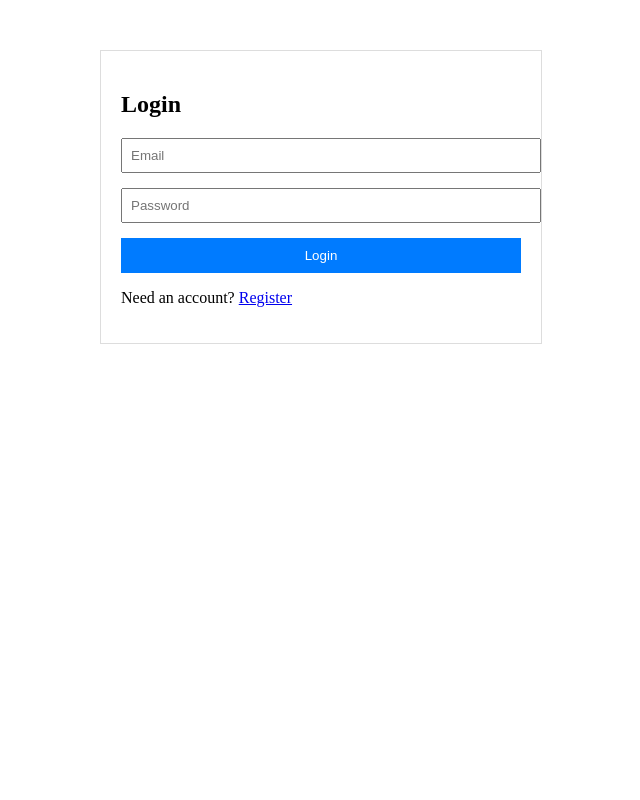
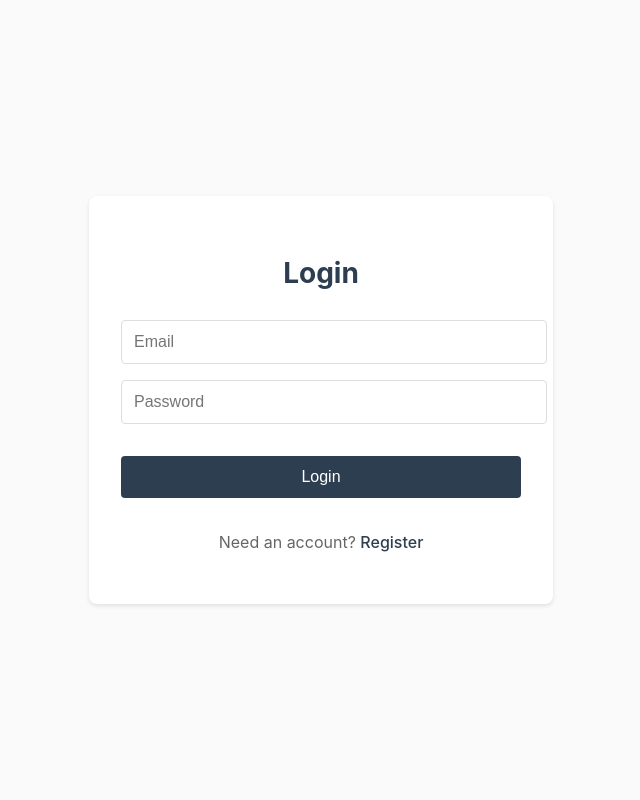
Before and after one commit to Dalhatmd/Blog_site, a Flask app: page / in a window 1280 px wide. Shown: the whole page, without its empty margins (319-959 px from the left). Run offline with Flask 3, Linux system fonts and the light colour scheme; parts of the project's set-up code (start-up, migrations or seed data) failed here and were passed over.

Commit message:
Added Consistent styling across all pages

```diff
--- a/api/v1/static/css/styles.css
+++ b/api/v1/static/css/styles.css
@@ -1,27 +1,105 @@
+/* Base styles */
+body {
+    font-family: -apple-system, BlinkMacSystemFont, 'Segoe UI', Roboto, Oxygen, Ubuntu, Cantarell, sans-serif;
+    line-height: 1.6;
+    color: #333;
+    background-color: #fafafa;
+    margin: 0;
+    padding: 0;
+    height: 100vh;
+    display: flex;
+    align-items: center;
+    justify-content: center;
+}
+
 .container {
     max-width: 400px;
-    margin: 50px auto;
-    padding: 20px;
-    border: 1px solid #ddd;
+    width: 90%;
+    padding: 2rem;
+    background-color: white;
+    border-radius: 8px;
+    box-shadow: 0 2px 4px rgba(0, 0, 0, 0.1);
 }
+
+/* Form styles */
+h2 {
+    color: #2c3e50;
+    font-size: 1.75rem;
+    margin-bottom: 1.5rem;
+    text-align: center;
+}
+
 .form-group {
-    margin-bottom: 15px;
+    margin-bottom: 1rem;
 }
+
 input {
     width: 100%;
-    padding: 8px;
+    padding: 0.75rem;
+    border: 1px solid #ddd;
+    border-radius: 4px;
+    font-size: 1rem;
+    transition: border-color 0.2s ease;
 }
+
+input:focus {
+    outline: none;
+    border-color: #2c3e50;
+}
+
 button {
     width: 100%;
-    padding: 10px;
-    background: #007bff;
+    padding: 0.75rem;
+    background-color: #2c3e50;
     color: white;
     border: none;
+    border-radius: 4px;
+    font-size: 1rem;
+    cursor: pointer;
+    margin: 1rem 0;
+    transition: background-color 0.2s ease;
 }
+
+button:hover {
+    background-color: #34495e;
+}
+
+/* Toggle link styles */
+p {
+    text-align: center;
+    margin-top: 1rem;
+    color: #666;
+}
+
+.toggle-form {
+    color: #2c3e50;
+    text-decoration: none;
+    font-weight: 500;
+    transition: color 0.2s ease;
+}
+
+.toggle-form:hover {
+    color: #34495e;
+    text-decoration: underline;
+}
+
+/* Error message */
 .error {
-    color: red;
-    margin-top: 10px;
+    color: #dc3545;
+    text-align: center;
+    margin-top: 1rem;
+    font-size: 0.875rem;
 }
+
+/* Form visibility */
 #registerForm {
     display: none;
 }
+
+/* Responsive adjustments */
+@media (max-width: 480px) {
+    .container {
+        width: 100%;
+        padding: 1.5rem;
+    }
+}
--- a/api/v1/templates/blog_form.html
+++ b/api/v1/templates/blog_form.html
@@ -2,6 +2,7 @@
 <head>
     <script src="https://code.jquery.com/jquery-3.6.0.min.js"></script>
     <script src="{{ url_for('static', filename='js/blog_post.js') }}" defer></script>
+    <link rel="stylesheet" href="{{ url_for('static', filename='css/blog_form.css') }}">
 </head>
 <form id="blogForm">
     <div>
--- a/api/v1/templates/blogs.html
+++ b/api/v1/templates/blogs.html
@@ -3,11 +3,12 @@
 <head>
     <meta charset="UTF-8">
     <meta name="viewport" content="width=device-width, initial-scale=1.0">
+    <link rel="stylesheet" href="{{ url_for('static', filename='css/blogs.css') }}">
     <title>Home</title>
 </head>
 <body>
     <h1>Blogs</h1>
-    <a href="/blogs/new">Post Blog</a>
+    <a href="/blogs/new" class="new-blog-link">Post Blog</a>
     <ul>
         {% for blog in blogs %}
             <li>
```
Also changed, not shown: api/v1/static/css/blog_detail_styles.css (+101 -9 lines), api/v1/static/css/blog_form.css (added, +75 -0 lines), api/v1/static/css/blogs.css (added, +81 -0 lines).
